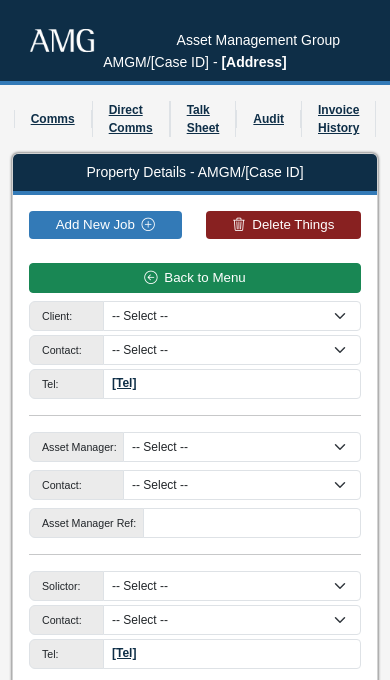
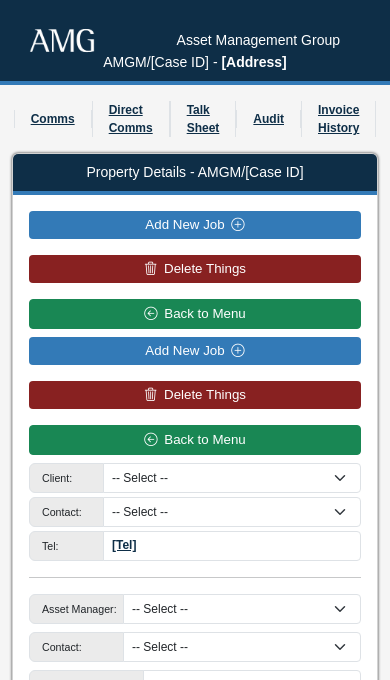
Before and after one commit to 7ZwOxAJEts/opera, a plain HTML site: page 006MainPropertyPageOut.html in a window 390 px wide. Shown: the top 680 px of the page. Drawn offline with Linux system fonts and the light colour scheme.

Commit message:
Refactor button layout for improved responsiveness and consistency across multiple HTML files; update titles for better accessibility

```diff
--- a/006MainPropertyPageOut.html
+++ b/006MainPropertyPageOut.html
@@ -51,21 +51,50 @@
 
                             <div class="card-body">
 
-                            <div class="d-flex flex-wrap gap-4 mb-2">
+                            <div class="row g-3 mb-2">
 
-                                <a href="006AddJobPageOut.aspx" class="btn btn-sm btn-secondary add-icon flex-fill">
+                                <div class="col-12 col-sm-4">
+                                    <a href="006AddJobPageOut.aspx" class="btn btn-sm btn-secondary add-icon col-12">
                                         Add New Job
                                     </a>
+                                </div>
 
-                                <a href="050DeleteThings.aspx" class="btn btn-sm btn-danger delete-icon flex-fill">
+                                <div class="col-12 col-sm-4">
+                                    <a href="050DeleteThings.aspx" class="btn btn-sm btn-danger delete-icon col-12">
                                         Delete Things
                                     </a>
+                                </div>
 
-                                <a href="002MainMenu.aspx" class="btn btn-sm btn-success back-icon flex-fill">
+                                <div class="col-12 col-sm-4">
+                                    <a href="002MainMenu.aspx" class="btn btn-sm btn-success back-icon col-12">
                                         Back to Menu
                                     </a>
+                                </div>
 
                             </div>
+
+                            <div class="row g-3 mb-2">
+
+                                <div class="col-12 col-sm-6 col-lg-4">
+                                    <a href="006AddJobPageOut.aspx" class="btn btn-sm btn-secondary add-icon col-12">
+                                        Add New Job
+                                    </a>
+                                </div>
+
+                                <div class="col-12 col-sm-6 col-lg-4">
+                                    <a href="050DeleteThings.aspx" class="btn btn-sm btn-danger delete-icon col-12">
+                                        Delete Things
+                                    </a>
+                                </div>
+
+                                <div class="col-12 col-lg-4">
+                                    <a href="002MainMenu.aspx" class="btn btn-sm btn-success back-icon col-12">
+                                        Back to Menu
+                                    </a>
+                                </div>
+
+                            </div>
+
 
                                 <div class="row gy-1">
 
@@ -498,12 +527,15 @@
                             </table>
 
                             <div class="row">
+
                                 <div class="col">
                                     <a href="006EditStandardJobOut.aspx?" class="btn btn-xs btn-secondary edit-icon col-6 col-lg-4">EDIT</a>
                                 </div>
+
                                 <div class="col text-end">
                                     <a href="006JobRemoveIn.aspx?" class="btn btn-xs btn-danger delete-icon col-6 col-lg-4">REMOVE JOB</a>
                                 </div>
+
                             </div>
 
                         </div>
```
Also changed, not shown: 006AddJobPageOut.html (+10 -4 lines), 006AssessmentEditOut.html (+10 -4 lines), 006ChattelEditOut.html (+10 -4 lines), 006EditQuoteJobOut.html (+10 -4 lines), 006EditShutterJobOut.html (+10 -4 lines), 006EditStandardJobOut.html (+10 -4 lines), 055NewCaseCompareOut.html (+25 -12 lines). Lines whose indentation alone changed are shown as unchanged.
